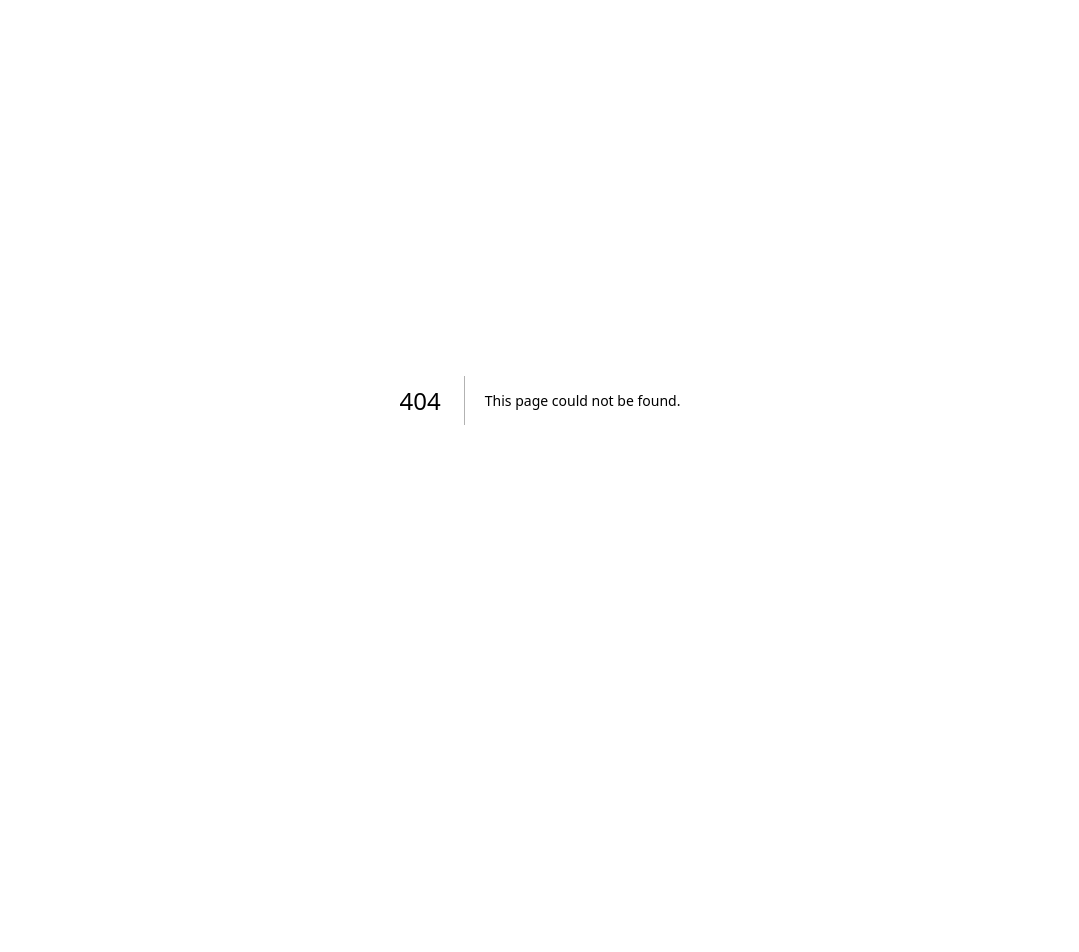
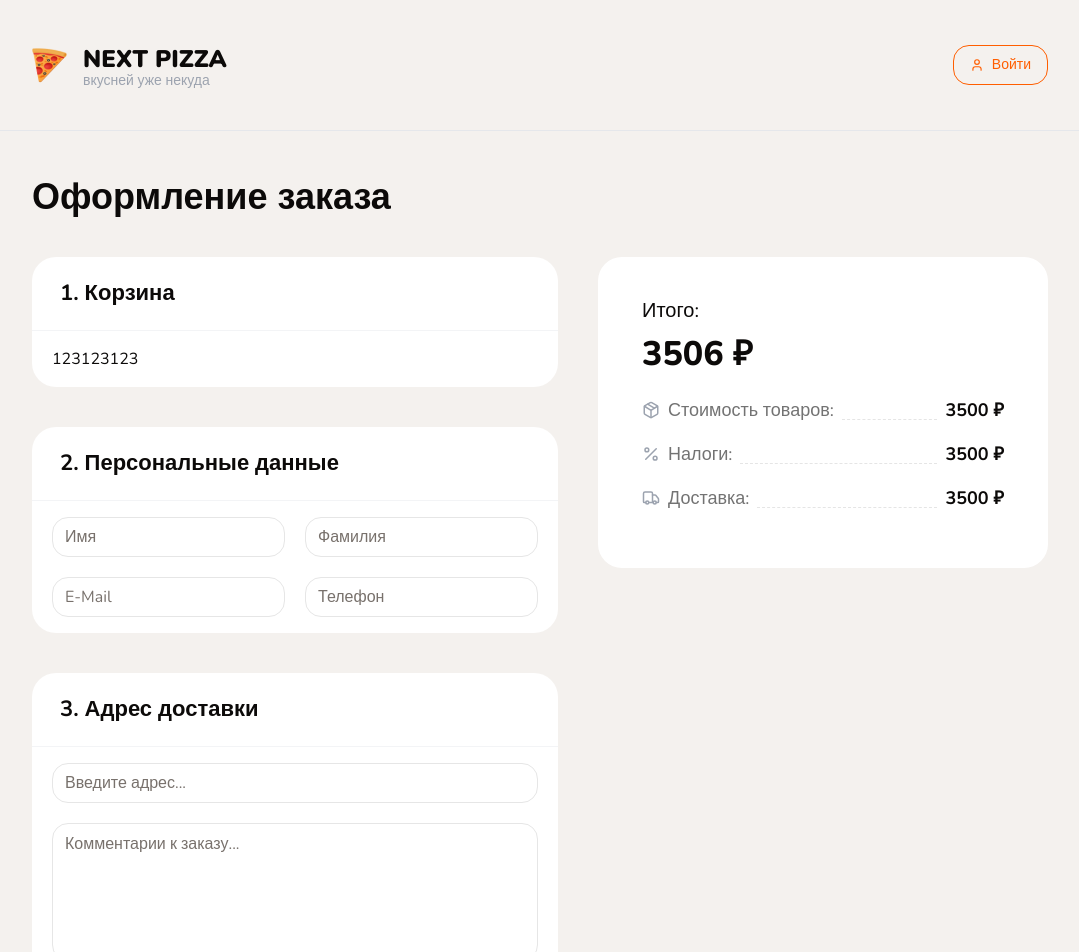
Before and after one commit to KTDKasp/next-pizza-app, a Next.js app: page /checkout in a window 1280 px wide. Before the commit this address had no page. Shown: the top 952 px of the page, without its empty margins (100-1179 px from the left). Before the commit the page ends 800 px from the top, so only its background shows below. Built offline with nearby package versions, Linux system fonts and the light colour scheme; no server answers.

Commit message:
Начинаем докручивать логику корзины

```diff
--- /dev/null
+++ b/src/app/(checkout)/checkout/page.tsx
@@ -0,0 +1,69 @@
+import { CheckoutTotalDetails, Container, Title, WhiteBlock } from '@/components/shared';
+import { Input, Textarea } from '@/components/ui';
+import { Package, Percent, Truck } from 'lucide-react';
+
+export default function CheckoutPage() {
+	return (
+		<Container className="mt-10">
+			<Title
+				text="Оформление заказа"
+				className="font-extrabold text-[36px] mb-8"
+			/>
+			<div className="flex gap-10">
+				{/* Left panel */}
+				<div className="flex flex-col gap-10 flex-1 mb-20">
+					<WhiteBlock title="1. Корзина">123123123</WhiteBlock>
+
+					<WhiteBlock title="2. Персональные данные">
+						<div className="grid grid-cols-2 gap-5">
+							<Input name="firstName" className="text-base" placeholder="Имя" />
+							<Input
+								name="lastName"
+								className="text-base"
+								placeholder="Фамилия"
+							/>
+							<Input name="email" className="text-base" placeholder="E-Mail" />
+							<Input name="phone" className="text-base" placeholder="Телефон" />
+						</div>
+					</WhiteBlock>
+
+					<WhiteBlock title="3. Адрес доставки">
+						<div className="flex flex-col gap-5">
+							<Input name="address" className="text-base" placeholder="Введите адрес..." />
+							<Textarea className='text-base' placeholder='Комментарии к заказу...' rows={5}/>
+						</div>
+					</WhiteBlock>
+				</div>
+
+				{/* Right panel */}
+				<div className='w-[450px]'>
+					<WhiteBlock className='p-6 sticky top-4'>
+						<div className='flex flex-col gap-1'>
+							<span className='text-xl'>Итого:</span>
+							<span className='text-[34px] font-extrabold'>3506 ₽</span>
+						</div>
+
+						<CheckoutTotalDetails title={
+							<div className='flex items-center'>
+								<Package size={18} className='mr-2 text-gray-400' />
+								Стоимость товаров:
+							</div>
+						} value="3500 ₽"/>
+						<CheckoutTotalDetails title={
+							<div className='flex items-center'>
+								<Percent size={18} className='mr-2 text-gray-400' />
+								Налоги:
+							</div>
+						} value="3500 ₽"/>
+						<CheckoutTotalDetails title={
+							<div className='flex items-center'>
+								<Truck size={18} className='mr-2 text-gray-400' />
+								Доставка:
+							</div>
+						} value="3500 ₽"/>
+					</WhiteBlock>
+				</div>
+			</div>
+		</Container>
+	);
+}
--- /dev/null
+++ b/src/app/(checkout)/layout.tsx
@@ -0,0 +1,22 @@
+import { Metadata } from 'next';
+import { Container, Header } from '@/components/shared';
+
+export const metadata: Metadata = {
+	title: 'Next Pizza | Корзина',
+	description: 'Generated by Next.js',
+};
+
+export default function CheckoutLayout({
+	children,
+}: {
+	children: React.ReactNode;
+}) {
+	return (
+		<main className="min-h-screen bg-[#F4F1EE]">
+			<Container>
+				<Header hasSearch={false} hasCart={false} className="border-gray-200" />
+				{children}
+			</Container>
+		</main>
+	);
+}
--- /dev/null
+++ b/src/components/shared/checkout-total-details.tsx
@@ -0,0 +1,21 @@
+import React from 'react';
+import { cn } from '@/lib/utils';
+
+type CheckoutTotalDetailsProps = {
+  title?: React.ReactNode;
+  value?: React.ReactNode;
+	className?: string;
+}
+
+export const CheckoutTotalDetails: React.FC<CheckoutTotalDetailsProps> = ({ title, value, className }) => {
+  return (
+    <div className={cn('flex my-4', className)}>
+      <span className="flex flex-1 text-lg text-neutral-500">
+        {title}
+        <div className="flex-1 border-b border-dashed border-b-neutral-200 relative -top-1 mx-2" />
+      </span>
+
+      <span className="font-bold text-lg">{value}</span>
+    </div>
+  );
+};
--- a/src/components/shared/header.tsx
+++ b/src/components/shared/header.tsx
@@ -12,11 +12,19 @@
 	extends React.DetailedHTMLProps<
 		React.HTMLAttributes<HTMLDivElement>,
 		HTMLDivElement
-	> {}
+	> {
+	hasSearch?: boolean;
+	hasCart?: boolean;
+}
 
-export const Header: React.FC<HeaderProps> = ({ className, ...props }) => {
+export const Header: React.FC<HeaderProps> = ({
+	hasSearch = true,
+	hasCart = true,
+	className,
+	...props
+}) => {
 	return (
-		<header className={cn('border border-b', className)} {...props}>
+		<header className={cn('border-b', className)} {...props}>
 			<Container className="flex items-center justify-between py-[43px]">
 				{/* Left side */}
 				<Link href={'/'}>
@@ -37,9 +45,11 @@
 				</Link>
 
 				{/* Search */}
-				<div className='mx-10 flex-1'>
+				{hasSearch && (
+					<div className="mx-10 flex-1">
 						<SearchInput />
 					</div>
+				)}
 
 				{/* Right side */}
 				<div className="flex items-center gap-4">
@@ -47,7 +57,7 @@
 						<User size={14} />
 						Войти
 					</Button>
-					<CartButton />
+					{ hasCart && <CartButton />}
 				</div>
 			</Container>
 		</header>
--- a/src/components/shared/index.ts
+++ b/src/components/shared/index.ts
@@ -21,4 +21,6 @@
 export { CountButton } from './count-button';
 export { CountIconButton } from './count-icon-button';
 export { ProductForm } from './product-form';
+export { WhiteBlock } from './white-block';
+export { CheckoutTotalDetails } from './checkout-total-details';
 export * from './modals';
--- /dev/null
+++ b/src/components/shared/white-block.tsx
@@ -0,0 +1,30 @@
+import React from 'react';
+import { Title } from './title';
+import { cn } from '@/lib/utils';
+
+interface WhiteBlockProps extends React.DetailedHTMLProps<React.HTMLAttributes<HTMLDivElement>, HTMLDivElement> {
+  title?: string;
+  endAdornment?: React.ReactNode;
+  contentClassName?: string;
+}
+
+export const WhiteBlock: React.FC<WhiteBlockProps> = ({
+  title,
+  endAdornment,
+  className,
+  contentClassName,
+  children,
+}) => {
+  return (
+    <div className={cn('bg-white rounded-3xl', className)}>
+      {title && (
+        <div className="flex items-center justify-between p-5 px-7 border-b border-gray-100">
+          <Title text={title} size="sm" className="font-bold" />
+          {endAdornment}
+        </div>
+      )}
+
+      <div className={cn('px-5 py-4', contentClassName)}>{children}</div>
+    </div>
+  );
+};
--- a/src/components/ui/index.ts
+++ b/src/components/ui/index.ts
@@ -8,3 +8,4 @@
 export { Select } from './select';
 export { Popover } from './popover';
 export { Sheet } from './sheet'
+export { Textarea } from './textarea'
--- /dev/null
+++ b/src/components/ui/textarea.tsx
@@ -0,0 +1,24 @@
+import * as React from "react"
+
+import { cn } from "@/lib/utils"
+
+export interface TextareaProps
+  extends React.TextareaHTMLAttributes<HTMLTextAreaElement> {}
+
+const Textarea = React.forwardRef<HTMLTextAreaElement, TextareaProps>(
+  ({ className, ...props }, ref) => {
+    return (
+      <textarea
+        className={cn(
+          "flex min-h-[80px] w-full rounded-md border border-input bg-background px-3 py-2 text-sm ring-offset-background placeholder:text-muted-foreground focus-visible:outline-none focus-visible:ring-2 focus-visible:ring-ring focus-visible:ring-offset-2 disabled:cursor-not-allowed disabled:opacity-50",
+          className
+        )}
+        ref={ref}
+        {...props}
+      />
+    )
+  }
+)
+Textarea.displayName = "Textarea"
+
+export { Textarea }
```
Lines whose indentation alone changed are shown as unchanged.
